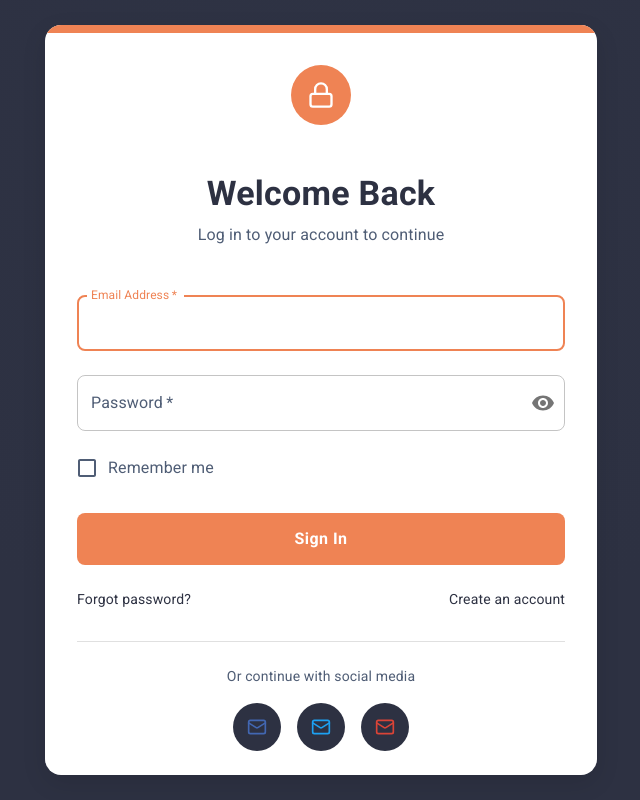
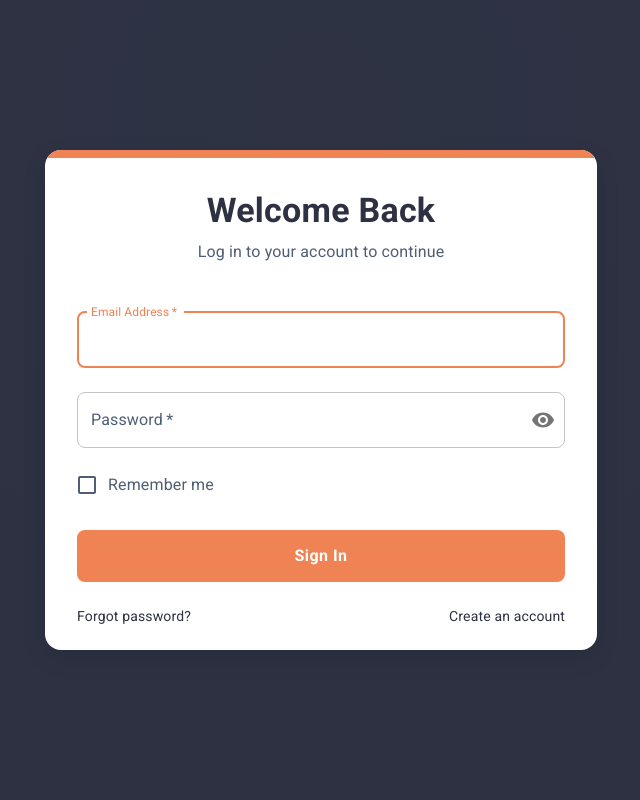
Before and after one commit to RodrigoPaulaLopes/summarize_ui, a React (Vite) app: page / in a window 1280 px wide. Shown: the whole page, without its empty margins (319-959 px from the left). Built offline with nearby package versions, Linux system fonts and the light colour scheme.

Commit message:
feat: add react-router-dom dependency and clean up LoginPage component

```diff
--- a/package.json
+++ b/package.json
@@ -20,6 +20,7 @@
     "react": "^19.0.0",
     "react-dom": "^19.0.0",
     "react-redux": "^9.2.0",
+    "react-router-dom": "6",
     "redux": "^5.0.1"
   },
   "devDependencies": {
--- a/src/pages/Login.tsx
+++ b/src/pages/Login.tsx
@@ -46,23 +46,6 @@ const LoginPage: React.FC = () => {
             }}
           />
           <CardContent sx={{ p: isMobile ? 3 : 4 }}>
-            <Box sx={{ display: 'flex', alignItems: 'center', justifyContent: 'center', mb: 4 }}>
-              <Box
-                sx={{
-                  display: 'flex',
-                  alignItems: 'center',
-                  justifyContent: 'center',
-                  width: 60,
-                  height: 60,
-                  borderRadius: '50%',
-                  bgcolor: 'primary.main',
-                  color: 'white',
-                  mb: 2,
-                }}
-              >
-                <Lock size={28} />
-              </Box>
-            </Box>
 
             <Typography
               variant="h4"
@@ -89,51 +72,6 @@ const LoginPage: React.FC = () => {
 
             <LoginForm onSubmit={handleLogin} />
 
-            <Box
-              sx={{
-                mt: 4,
-                pt: 3,
-                borderTop: `1px solid ${theme.palette.divider}`,
-                textAlign: 'center',
-              }}
-            >
-              <Typography variant="body2" color="text.secondary">
-                Or continue with social media
-              </Typography>
-
-              <Box
-                sx={{
-                  display: 'flex',
-                  justifyContent: 'center',
-                  gap: 2,
-                  mt: 2,
-                }}
-              >
-                {['#4267B2', '#1DA1F2', '#DB4437'].map((color, index) => (
-                  <Box
-                    key={index}
-                    sx={{
-                      width: 48,
-                      height: 48,
-                      borderRadius: '50%',
-                      display: 'flex',
-                      alignItems: 'center',
-                      justifyContent: 'center',
-                      bgcolor: 'background.default',
-                      color: color,
-                      cursor: 'pointer',
-                      transition: 'all 0.2s ease',
-                      '&:hover': {
-                        transform: 'scale(1.1)',
-                        boxShadow: '0px 4px 8px rgba(0, 0, 0, 0.1)',
-                      },
-                    }}
-                  >
-                    <Mail size={20} />
-                  </Box>
-                ))}
-              </Box>
-            </Box>
           </CardContent>
         </Card>
       </Container>
```
Also changed, not shown: 1 other file (tests, documents, lock files or other folders).
